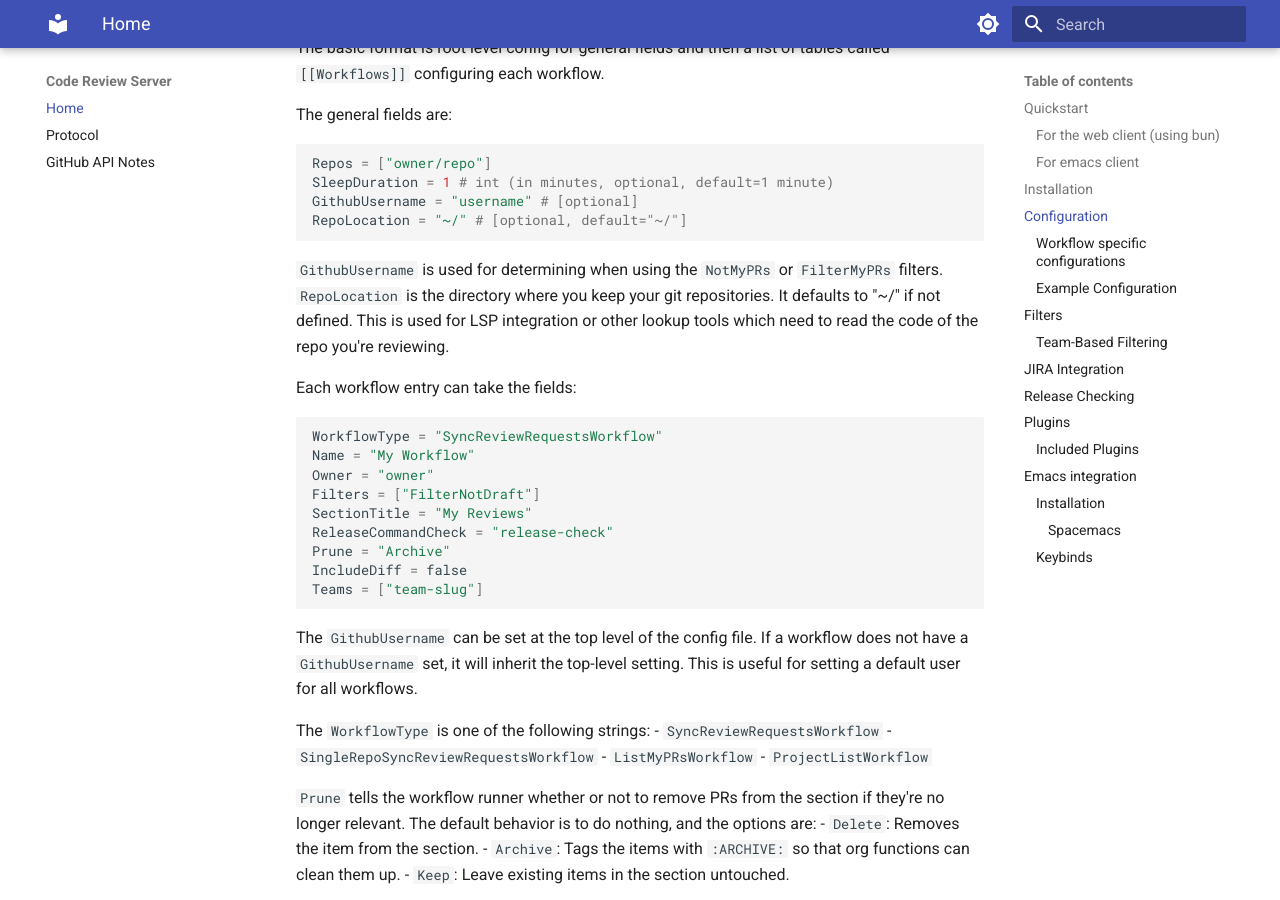
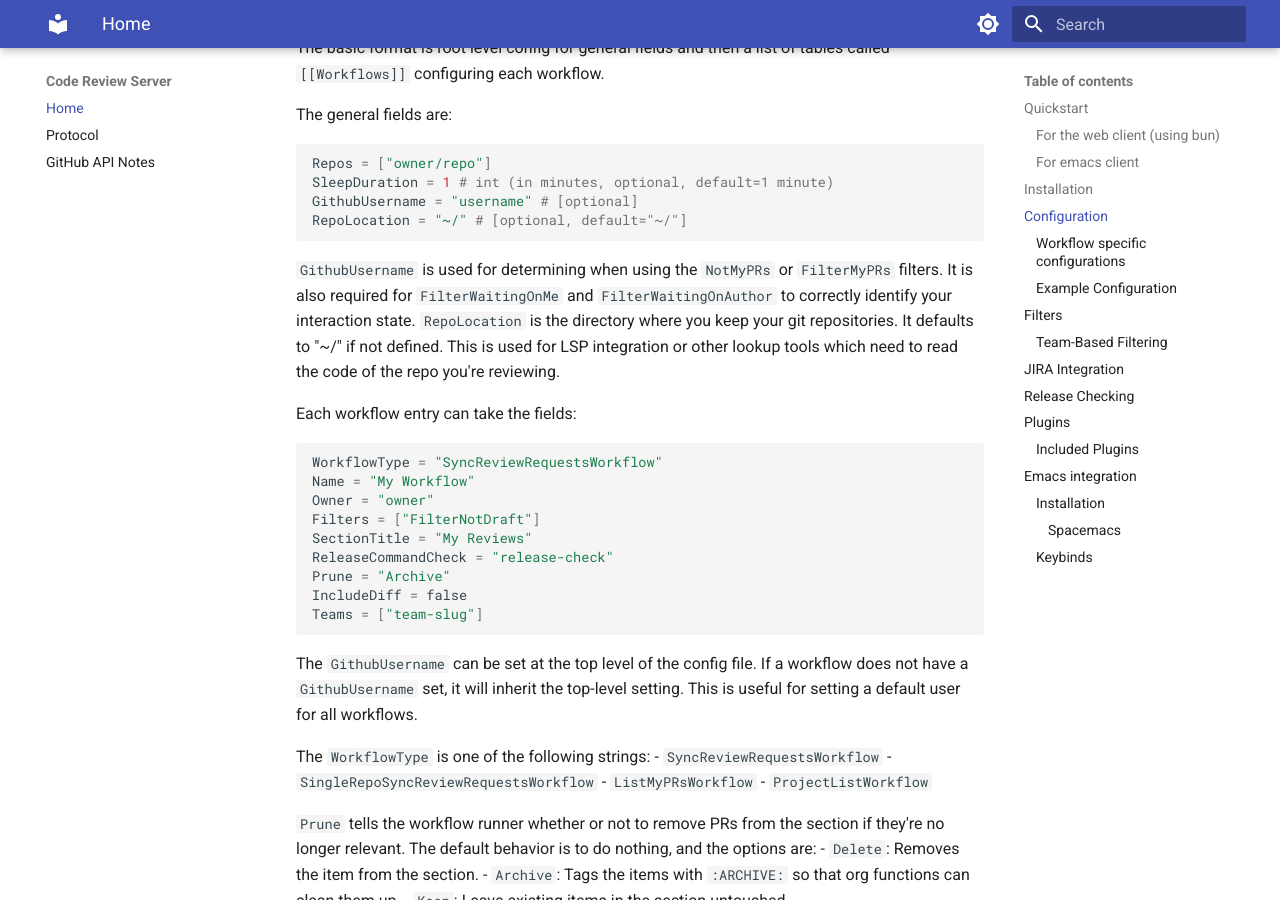
Before and after one commit to C-Hipple/code-review-server, an MkDocs documentation site: the page built from docs/index.md, in a window 1280 px wide and 900 px high, scrolled down 1855 px. Built offline with MkDocs 1.6.1 and Material for MkDocs 9.7.7, drawn with Linux system fonts in a browser that asks for light colours.

Commit message:
docs update

````diff
--- a/docs/index.md
+++ b/docs/index.md
@@ -78,7 +78,7 @@ GithubUsername = "username" # [optional]
 RepoLocation = "~/" # [optional, default="~/"]
 ```
 
-`GithubUsername` is used for determining when using the `NotMyPRs` or `FilterMyPRs` filters.
+`GithubUsername` is used for determining when using the `NotMyPRs` or `FilterMyPRs` filters. It is also required for `FilterWaitingOnMe` and `FilterWaitingOnAuthor` to correctly identify your interaction state.
 `RepoLocation` is the directory where you keep your git repositories. It defaults to "~/" if not defined.  This is used for LSP integration or other lookup tools which need to read the code of the repo you're reviewing.
 
 Each workflow entry can take the fields:
````
Also changed, not shown: README.md (+1 -1 lines).
